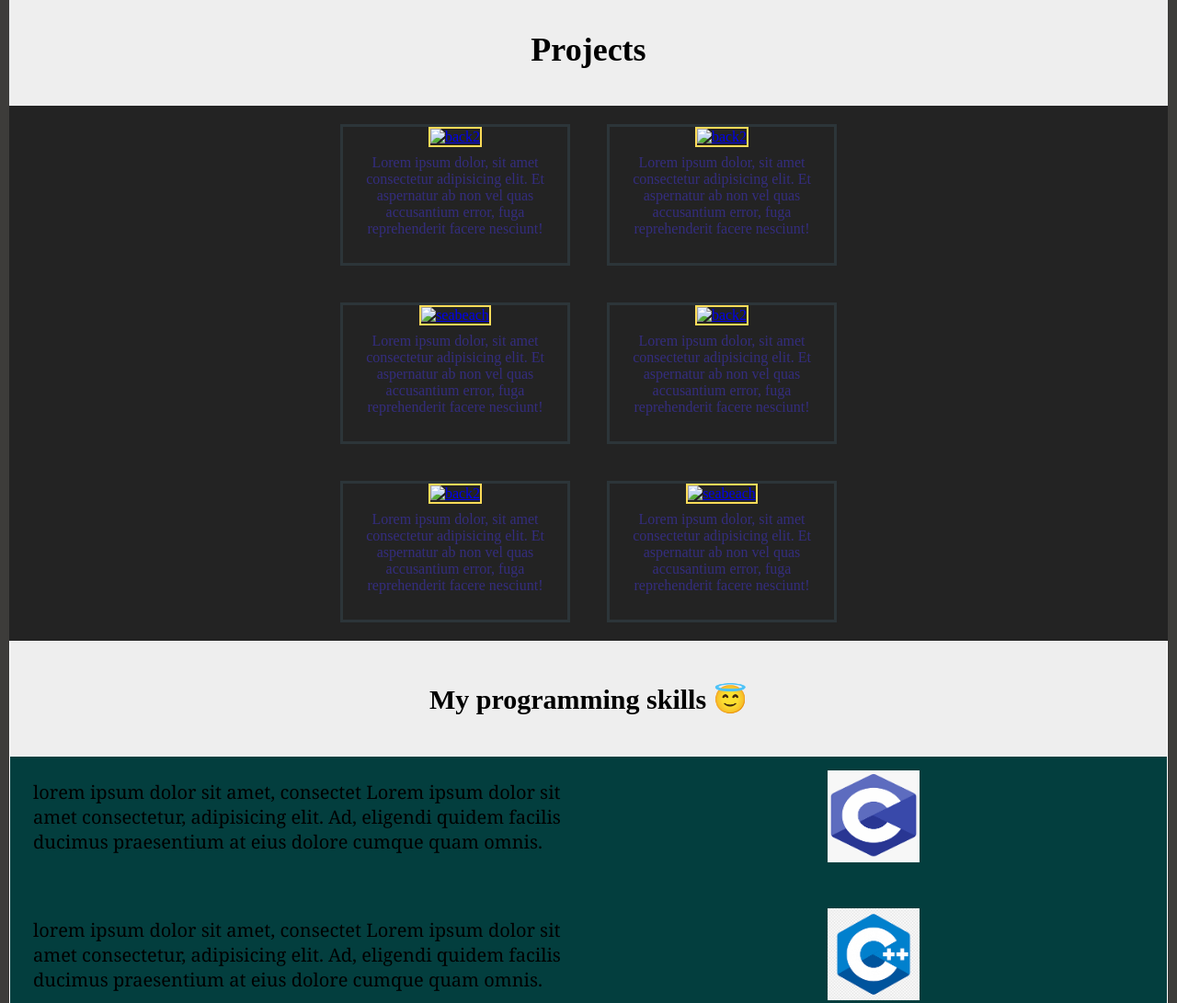
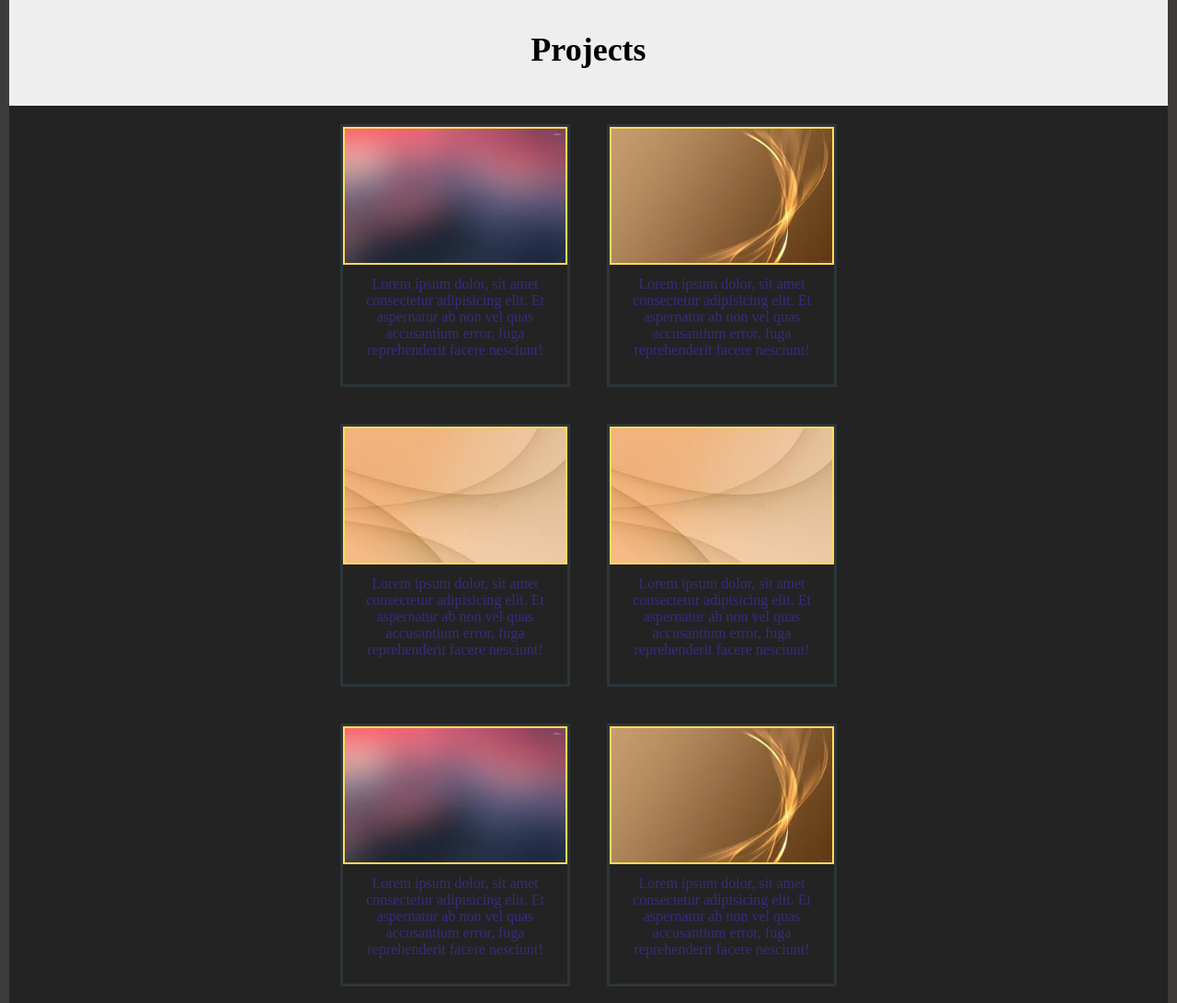
Before and after one commit to MdShimulMahmud/shimul021, a plain HTML site: page index.html in a window 1280 px wide. Shown: the part 720-1811 px from the top of the page at 92% size. Drawn offline with Linux system fonts and the light colour scheme.

Commit message:
Update index.html

```diff
--- a/index.html
+++ b/index.html
@@ -59,7 +59,7 @@
               <img
                 height="150px"
                 width="250px"
-                src="/image/back2.jpg"
+                src="back2.jpg"
                 alt="back2"
             /></a>
             <div>
@@ -75,7 +75,7 @@
               <img
                 height="150px"
                 width="250px"
-                src="/image/back3.jpg"
+                src="back3.jpg"
                 alt="back2"
             /></a>
             <div>
@@ -91,7 +91,7 @@
               ><img
                 height="150px"
                 width="250px"
-                src="/image/bg1.jpg"
+                src="bg1.jpg"
                 alt="seabeach"
             /></a>
             <div>
@@ -107,7 +107,7 @@
               <img
                 height="150px"
                 width="250px"
-                src="/image/bg1.jpg"
+                src="bg1.jpg"
                 alt="back2"
             /></a>
             <div>
@@ -123,7 +123,7 @@
               <img
                 height="150px"
                 width="250px"
-                src="/image/back2.jpg"
+                src="back2.jpg"
                 alt="back2"
             /></a>
             <div>
@@ -139,7 +139,7 @@
               ><img
                 height="150px"
                 width="250px"
-                src="/image/back3.jpg"
+                src="back3.jpg"
                 alt="seabeach"
             /></a>
             <div>
```
